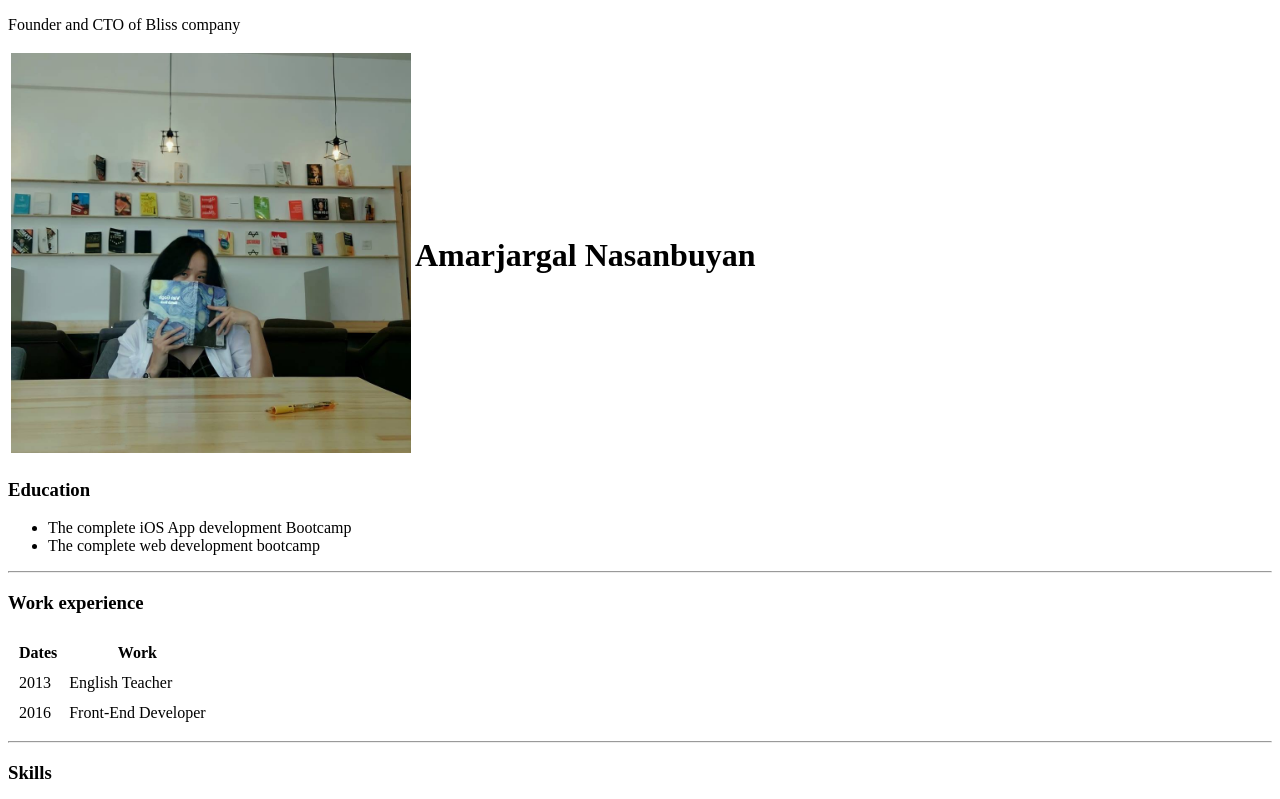
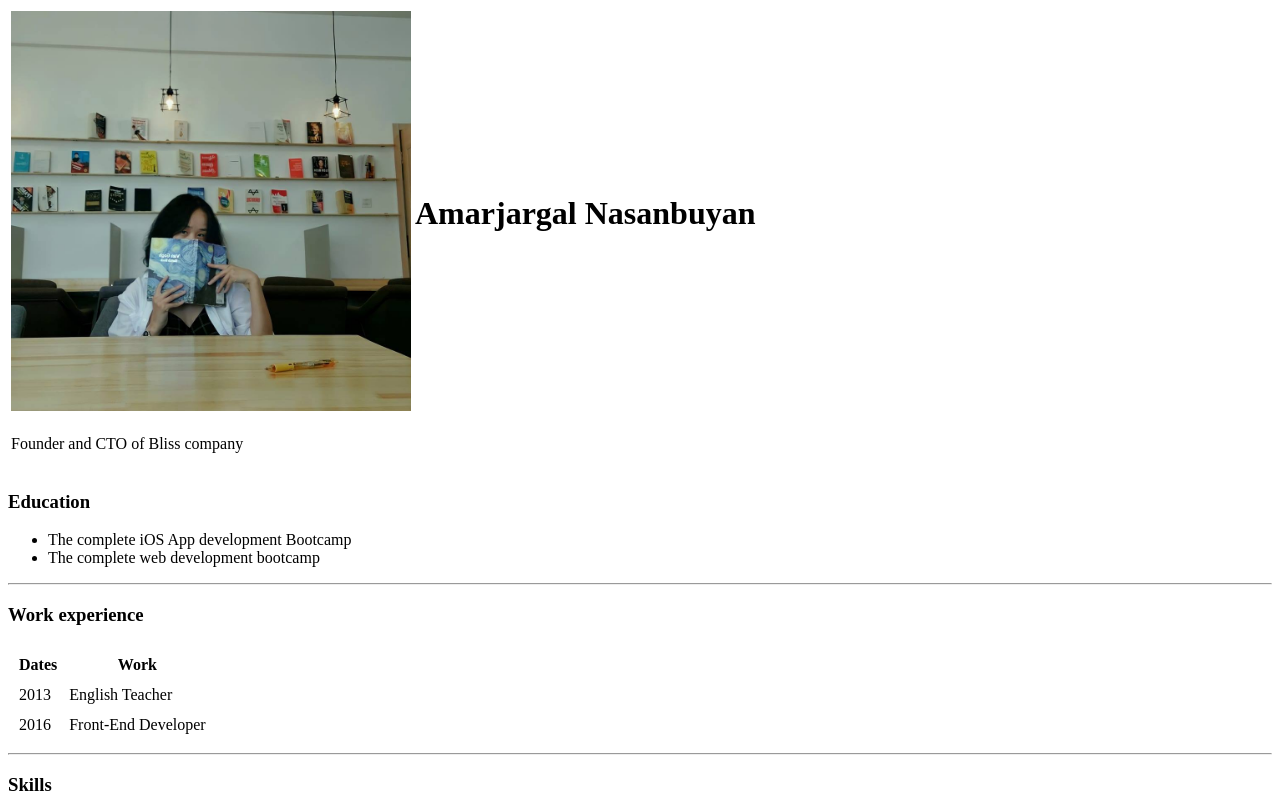
Before and after one commit to Amikokokokoko/cv, a plain HTML site: page index.html in a window 1280 px wide. Shown: the top 799 px of the page. Drawn offline with Linux system fonts and the light colour scheme.

Commit message:
Update index.html

```diff
--- a/index.html
+++ b/index.html
@@ -9,7 +9,10 @@
             <tr>
                 <td><img src="images/me.jpeg" alt="me" width="400" height="400"></td>
                 <td><h1>Amarjargal Nasanbuyan</h1></td>
-                <p>Founder and CTO of Bliss company</p></td>
+                </tr>
+            <tr>
+                <td><p>Founder and CTO of Bliss company</p></td>
+            </tr>
 
             </tr>
         </table cellspacing="25">
```
